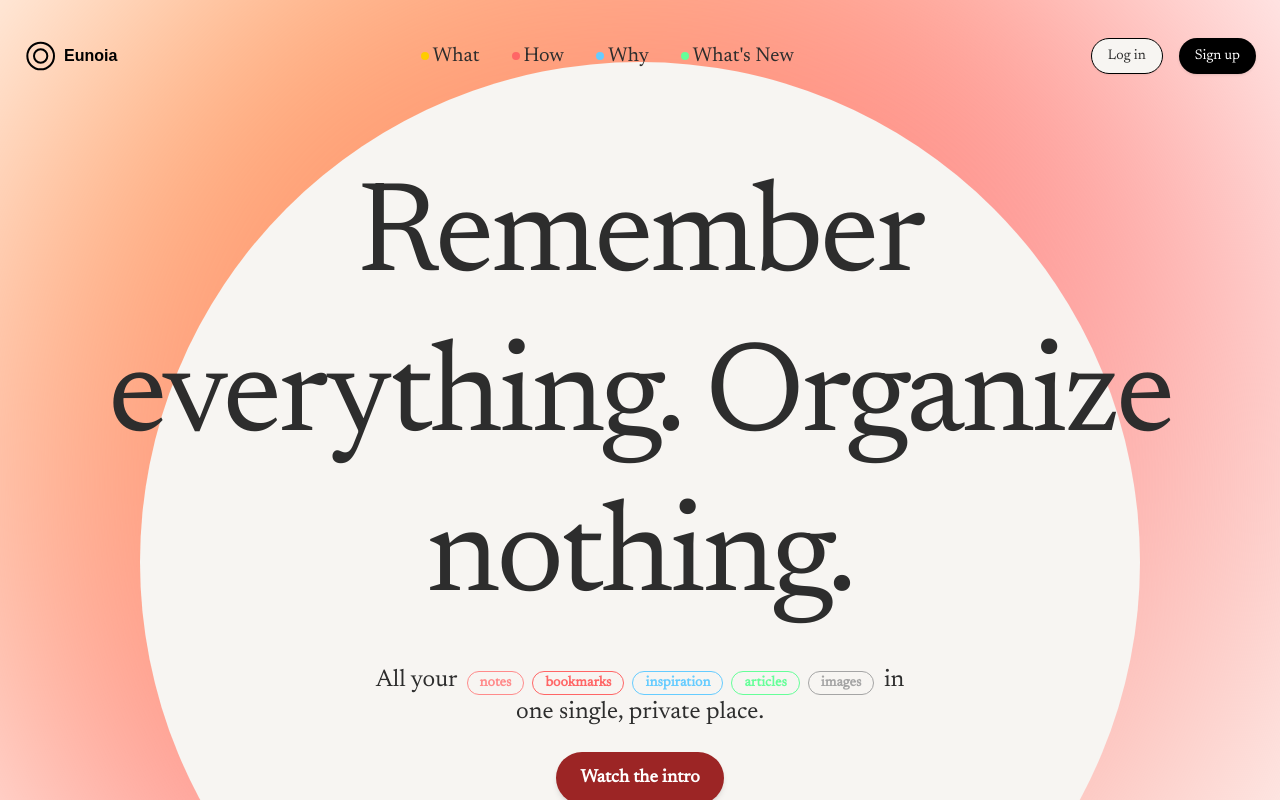
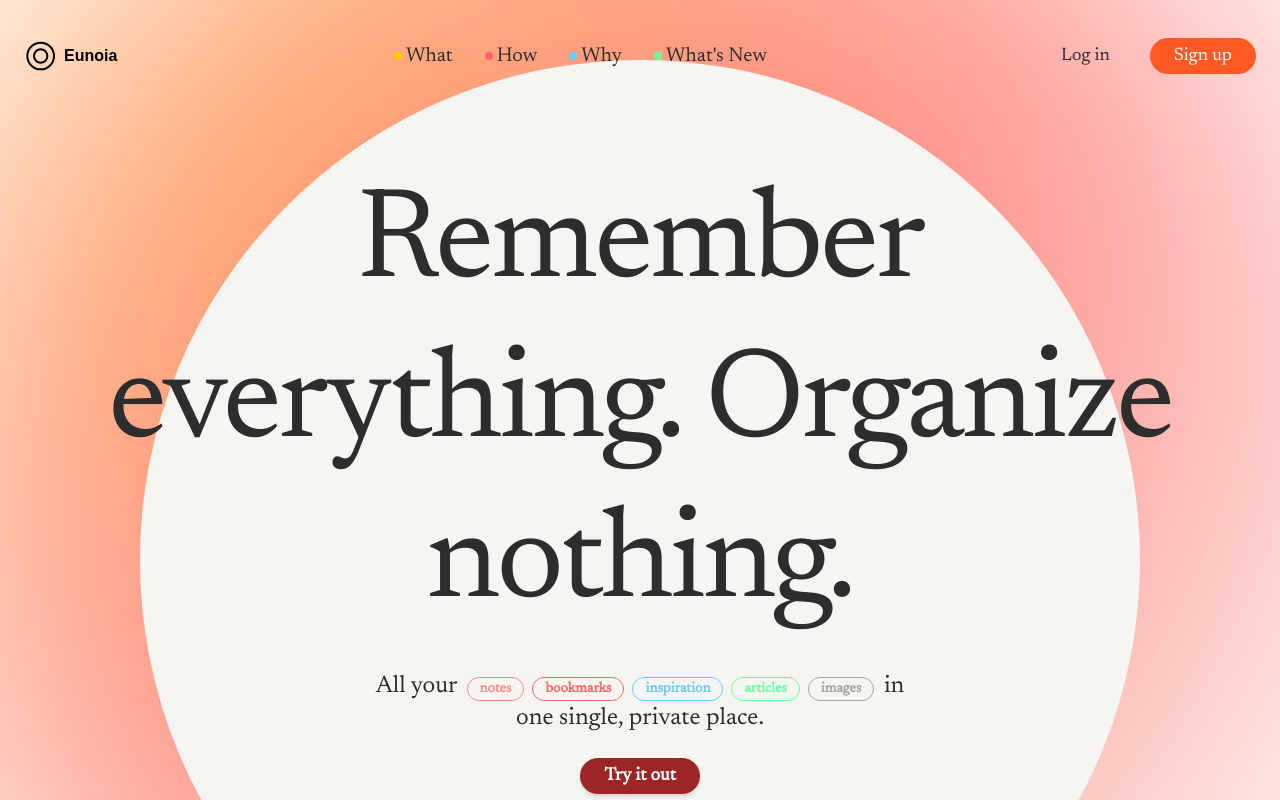
Before and after one commit to canberkvarli/eunoia, a Next.js app: page / in a window 1280 px wide. Shown: the top 800 px of the page. Built offline with nearby package versions, Linux system fonts and the light colour scheme.

Commit message:
adjust stylings

```diff
--- a/src/app/page.tsx
+++ b/src/app/page.tsx
@@ -3,6 +3,7 @@
 import { motion } from "framer-motion";
 import Link from "next/link";
 import Navbar from "@/components/Navbar";
+import { Button } from "@/components/ui/button";
 
 export default function HomePage() {
   return (
@@ -66,9 +67,9 @@ export default function HomePage() {
             animate={{ opacity: 1, scale: 1 }}
             transition={{ duration: 0.8, delay: 0.4 }}
           >
-            <button className="px-6 py-3 text-lg font-semibold text-white bg-deepRed rounded-full shadow-md hover:bg-opacity-80 transition">
-              Watch the intro
-            </button>
+            <Button className="px-6 py-3 text-lg font-semibold text-white bg-deepRed rounded-full shadow-md hover:bg-opacity-80 transition">
+              Try it out
+            </Button>
           </motion.div>
         </section>
       </div>
--- a/src/components/Navbar.tsx
+++ b/src/components/Navbar.tsx
@@ -47,7 +47,7 @@ export default function Navbar() {
           scrolled ? "opacity-100 scale-100" : "opacity-0 scale-95"
         }`}
       >
-        <Logo size={60} />
+        <Logo size={80} />
         <NavLinks small />
         <AuthButtons size="sm" />
       </motion.div>
@@ -100,9 +100,8 @@ const AuthButtons = ({ size }: { size: "lg" | "sm" }) => (
   <div className={`flex ${size === "lg" ? "space-x-4" : "space-x-3"}`}>
     <Link href="/login">
       <Button
-        variant="outline"
-        className={`border border-black ${
-          size === "lg" ? "rounded-full" : "text-sm rounded-full px-3"
+        className={`shadow-none text-lg ${
+          size === "lg" ? "rounded-full px-6 py-3" : "text-lg rounded-full px-3"
         }`}
       >
         Log in
@@ -111,9 +110,9 @@ const AuthButtons = ({ size }: { size: "lg" | "sm" }) => (
     <Link href="/signup">
       <Button
         variant="default"
-        className={`bg-black text-white ${
+        className={`bg-darkOrange text-white shadow-none text-lg ${
           size === "lg"
-            ? "rounded-full"
+            ? "rounded-full px-6 py-3"
             : "text-sm rounded-full px-3 hover:bg-gray-800"
         }`}
       >
--- a/tailwind.config.ts
+++ b/tailwind.config.ts
@@ -15,6 +15,7 @@ export default {
         deepRed: "#9C2525",
         deepYellow: "##FDC96B",
         deepOrange: "#FFB74D",
+        darkOrange: "#FF5925",
         lightCream: "#F9F8E6",
         // Swan Dive Palette
         paleYellow: "#F9F7E8",
```
